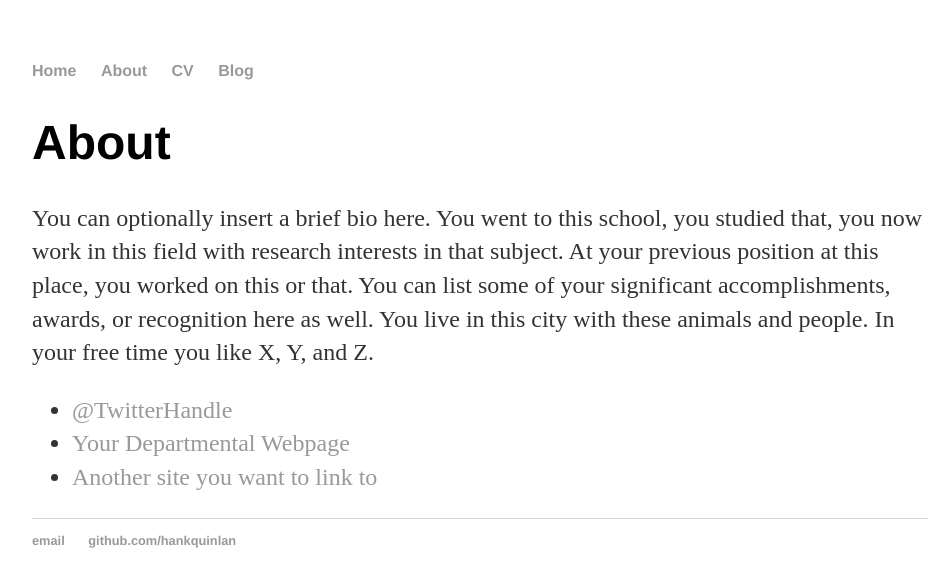
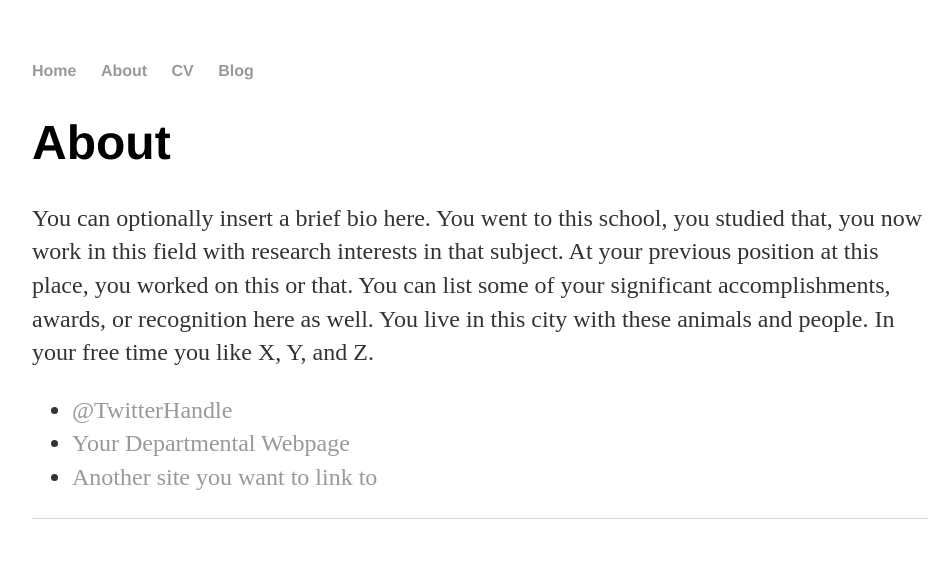
Before and after one commit to MengsD/mengsd.github.io, a Jekyll site: the page built from about/index.html, in a window 1280 px wide. Shown: the top 587 px of the page, without its empty margins (160-1112 px from the left). Built offline with Jekyll 4.4.1, drawn with Linux system fonts in a browser that asks for light colours.

Commit message:
Update default.html

```diff
--- a/_layouts/default.html
+++ b/_layouts/default.html
@@ -25,8 +25,10 @@
 
   <footer>
    <ul>
-   <li><a href="mailto:hankquinlanhub@gmail.com">email</a></li>
-   <li><a href="https://github.com/hankquinlan">github.com/hankquinlan</a></li>
+   <!--
+      <li><a href="mailto:user@mail.com">email</a></li>
+    <li><a href="link">description</a></li>
+   -->
    </ul>
   </footer>
   </body>
```
